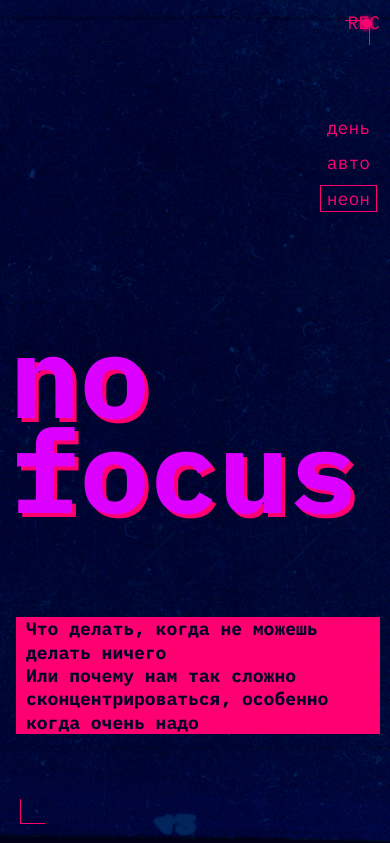
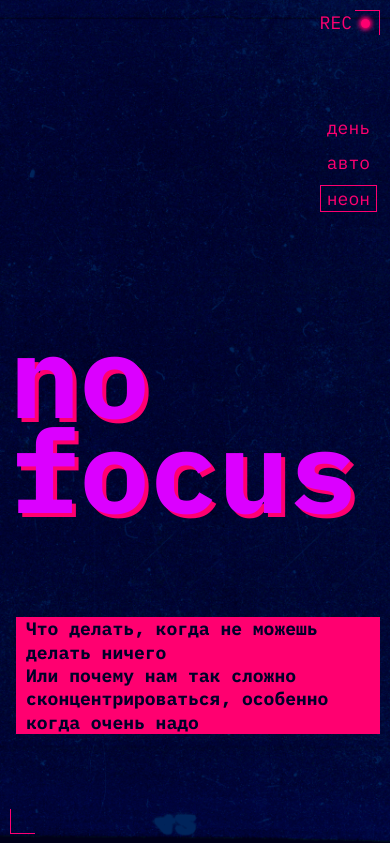
Before and after one commit to AnastasiaEremenkova/slozhno-sosredotochitsya, a plain HTML site: page index.html in a window 390 px wide. Both pictures are taken after a click on the button "неон". Shown: the top 843 px of the page. Drawn offline with Linux system fonts and the light colour scheme.

Commit message:
измененено

```diff
--- a/index.html
+++ b/index.html
@@ -53,7 +53,6 @@
         </p>
       </div>
       <p class="decorated-up">rec</p>
-      <div class="decorated"></div>
     </header>
     <main>
       <section class="section card__layout">
@@ -74,7 +73,6 @@
             выделяет кортизол и адреналин — «гормоны стресса». Из-за этого мы
             работаем невнимательно: ошибаемся и быстро устаём.
           </p></article>
-          <!-- все получилось) спасибо большое) -->
           <article class="card">
           <h3 class="section__pretitle">Дофамин</h3>
           <p class="section_text">
@@ -90,7 +88,6 @@
         </article>
       </div>
       </section>
-
       <section class="section">
         <h2 class="section__title word-wrap">
           Что снижает концентрацию внимания?
@@ -240,8 +237,6 @@
     </main>
     <footer class="decorated-zone footer__title">
       <h2 class="slogan__focus">focus</h2>
-      <!-- <div class="decorated-up"></div>
-      <div class="decorated-down"></div> -->
     </footer>
     <script src="./scripts/script.js"></script>
   </body>
--- a/styles/style.css
+++ b/styles/style.css
@@ -124,9 +124,10 @@
   display: var(--rec-block);
 }
 
-.decorated {
+.decorated-up::before {
+  content: " ";
   display: var(--rec-block);
-  position: absolute;
+  position: fixed;
   width: 9px;
   height: 9px;
   border: 1px solid var(--rec);
@@ -338,7 +339,7 @@
     padding: 0 10px 0 10px;
   }
 
-  .decorated-up {
+  .decorated-zone::before{
     inset-inline-end: 10px;
     inset-block-start: 10px;
   }
@@ -348,12 +349,15 @@
     inset-block-start: 19px;
   }
 
-  .rec-layout {
+  .decorated-up {
     inset-inline-end: 38px;
     inset-block-start: 10px;
   }
-
-  .decorated-down {
+  .decorated-up::before {
+    inset-inline-end: 20px;
+    inset-block-start: 19px;
+  }
+  .decorated-zone::after {
     inset-block-end: 10px;
     inset-inline-start: 10px;
   }
```
